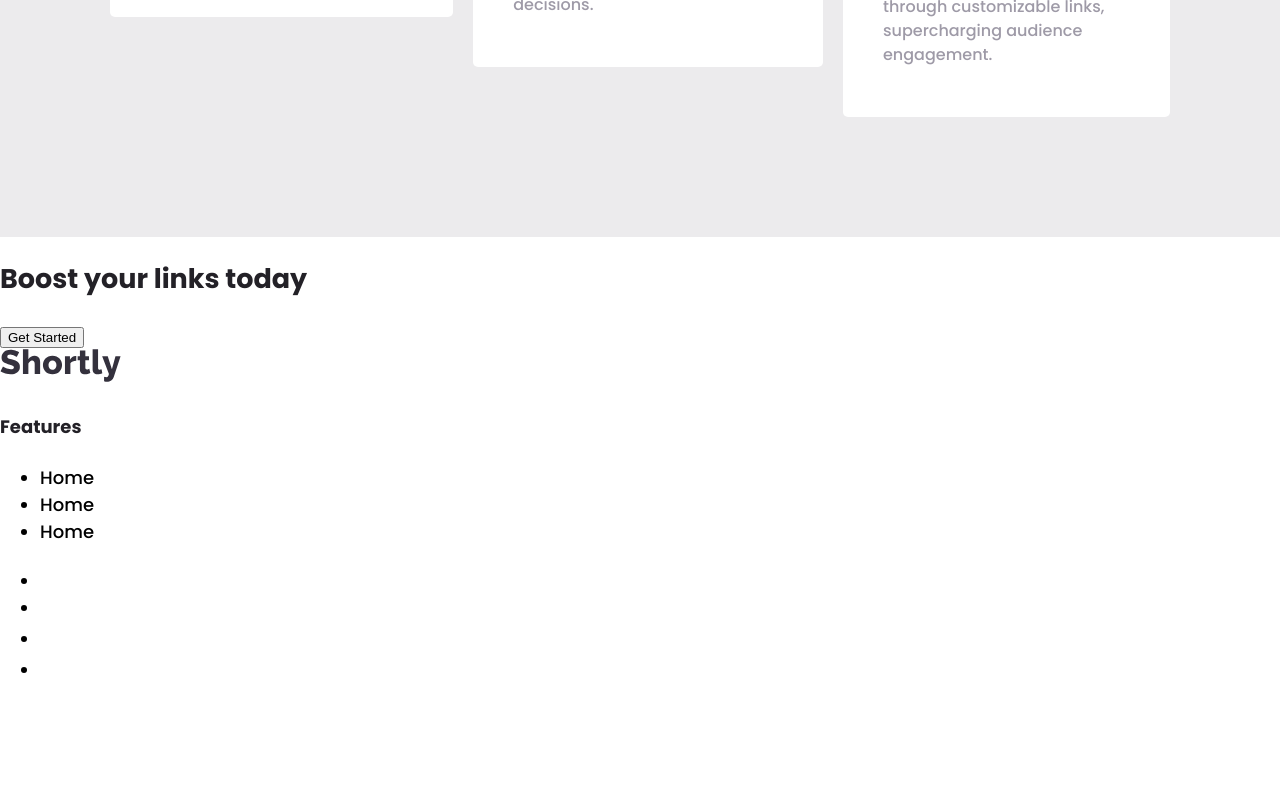
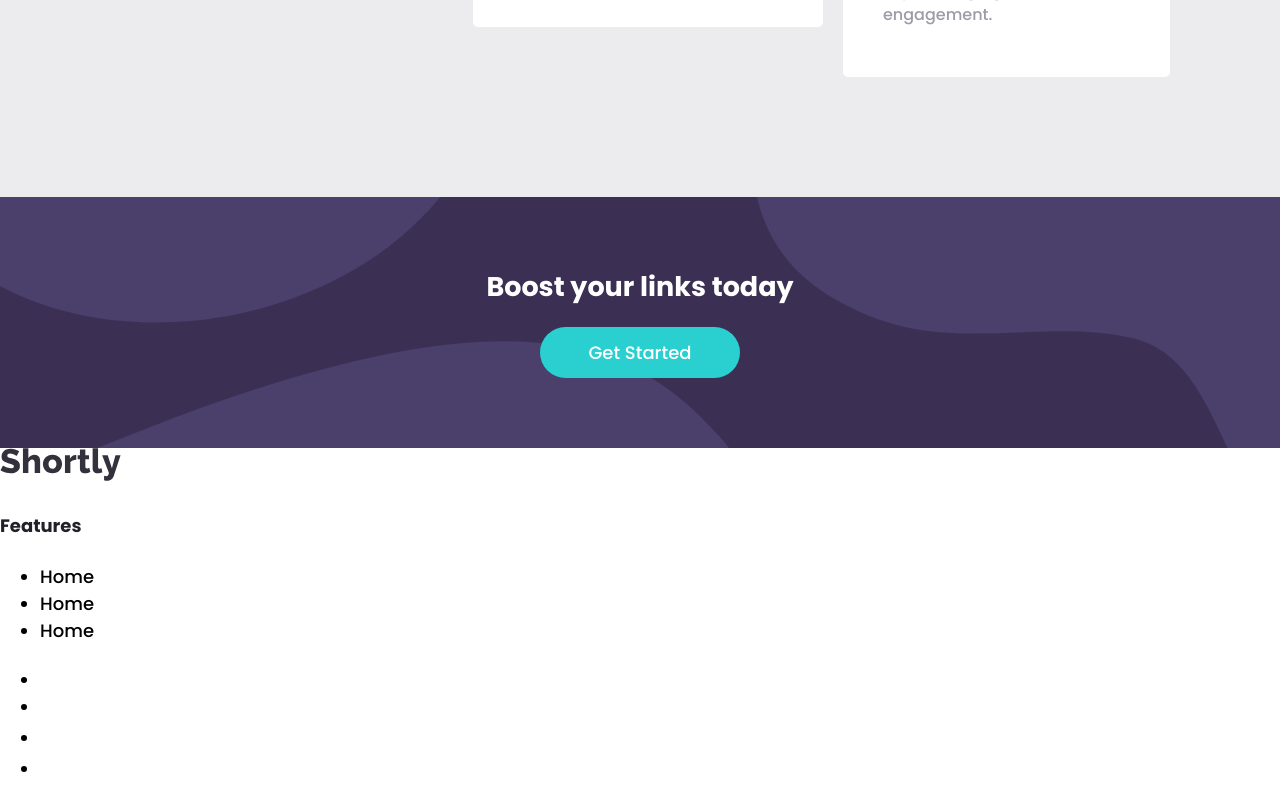
Before and after one commit to yogmel/shortly-test, a Next.js app: page / in a window 1280 px wide. Shown: the part 1227-2027 px from the top of the page. Before the commit the page ends 1928 px from the top, so only its background shows below. Built offline with nearby package versions, Linux system fonts and the light colour scheme.

Commit message:
style: BoostLink Section

```diff
--- a/view/Home/components/BoostLinkSection.tsx
+++ b/view/Home/components/BoostLinkSection.tsx
@@ -1,10 +1,14 @@
+import React from "react";
+import { Button, ButtonType } from "view/shared";
+import boostLinkStyles from "./../styles/BoostLinkSection.module.scss";
+
 export default function BoostLinkSection() {
   return (
-    <section>
-      <div>
-        <h2>Boost your links today</h2>
-        <button>Get Started</button>
-      </div>
+    <section className={boostLinkStyles.section}>
+      <h2 className="inverted">Boost your links today</h2>
+      <Button type={ButtonType.Primary} className={boostLinkStyles.button}>
+        Get Started
+      </Button>
     </section>
   );
 }
--- /dev/null
+++ b/view/Home/styles/BoostLinkSection.module.scss
@@ -0,0 +1,18 @@
+@import "view/shared/styles/constants.scss";
+
+.section {
+  background: url(../../shared/assets/images/bg-boost-mobile.svg)
+    var(--dark-violet) no-repeat right top;
+  text-align: center;
+  padding: 7rem 0;
+  @media (min-width: $desktop-breakpoint) {
+    background: url(../../shared/assets/images/bg-boost-desktop.svg)
+      var(--dark-violet) no-repeat center;
+    background-size: cover;
+  }
+}
+
+.button {
+  margin-top: 2rem;
+  max-width: 20rem;
+}
--- a/view/shared/components/styles/Button.module.scss
+++ b/view/shared/components/styles/Button.module.scss
@@ -13,8 +13,8 @@
   background-color: var(--cyan);
   color: var(--white);
   width: 100%;
-  padding: 0.8rem 0;
-  border-radius: 2.5rem;
+  padding: 1.2rem 0;
+  border-radius: 3rem;
 
   &:hover {
     background-color: hsla(var(--cyanOpacity), 0.5);
--- a/view/shared/styles/globals.scss
+++ b/view/shared/styles/globals.scss
@@ -45,6 +45,7 @@ input {
 
 /* fonts */
 h1,
+h2,
 p {
   margin: 0;
 }
@@ -54,6 +55,13 @@ h2,
 h3,
 h4 {
   color: var(--darker-violet);
+}
+
+h1.inverted,
+h2.inverted,
+h3.inverted,
+h4.inverted {
+  color: var(--white);
 }
 
 h1 {
```
